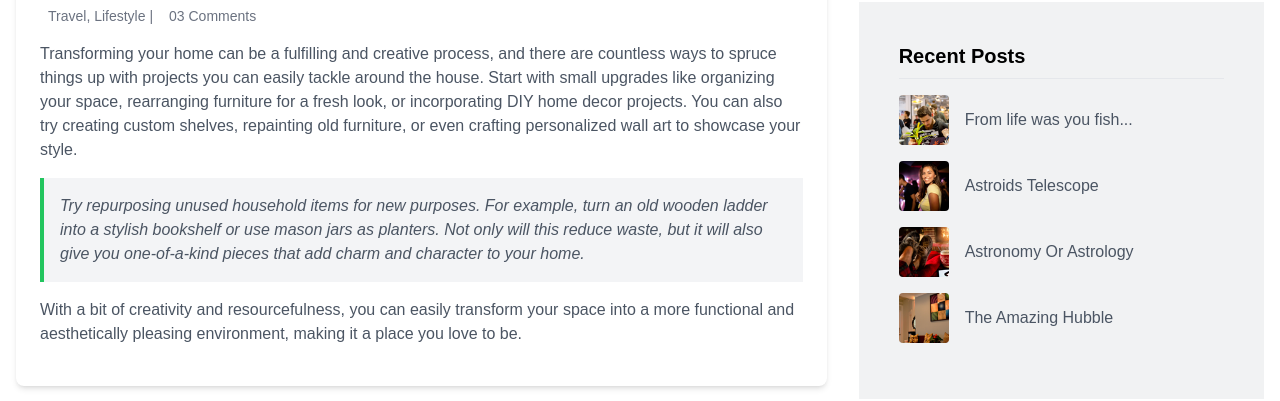
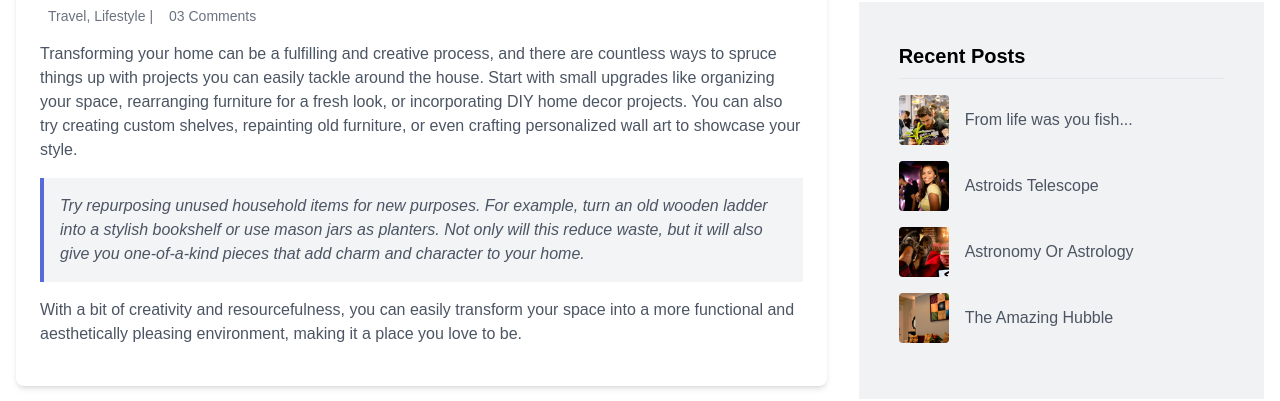
Before and after one commit to Awaisprogram/Blog, a Next.js app: page /blog-2 in a window 1280 px wide. Shown: the part 1310-1711 px from the top of the page. Built offline with nearby package versions, Linux system fonts and the light colour scheme.

Commit message:
Update page.tsx

```diff
--- a/src/app/blog-2/page.tsx
+++ b/src/app/blog-2/page.tsx
@@ -45,7 +45,7 @@ const Blog = () => {
                   old furniture, or even crafting personalized wall art to
                   showcase your style.
                 </p>
-                <blockquote className="bg-gray-100 p-4 italic border-l-4 border-green-500 text-gray-600 mb-4">
+                <blockquote className="bg-gray-100 p-4 italic border-l-4 border-color text-gray-600 mb-4">
                   Try repurposing unused household items for new purposes. For
                   example, turn an old wooden ladder into a stylish bookshelf or
                   use mason jars as planters. Not only will this reduce waste,
```
